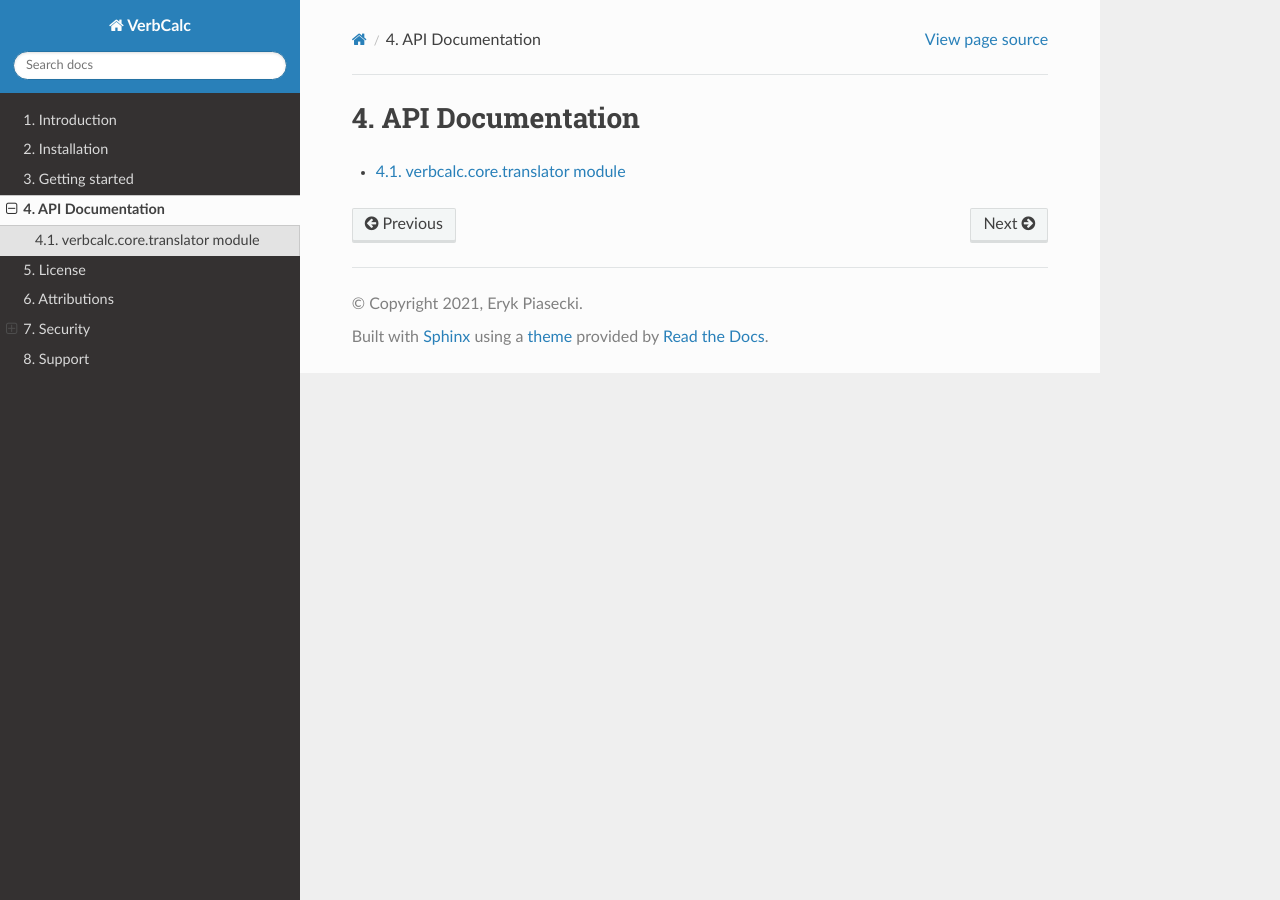
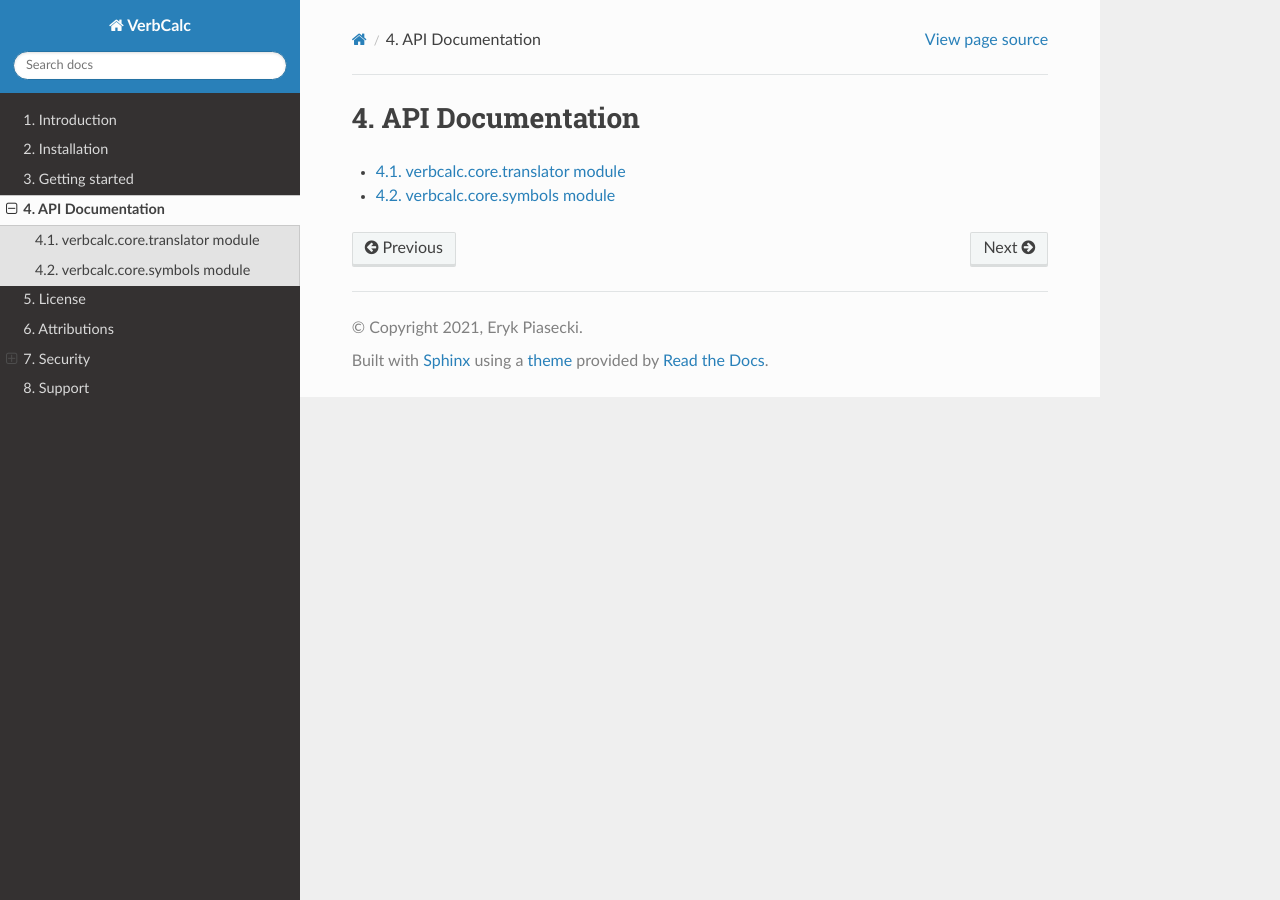
Before and after one commit to syedatif4118/VerbCalc, a Sphinx documentation site: the page built from doc/source/api_documentation.rst, in a window 1280 px wide. Built offline with Sphinx 7.4.7 and the Read the Docs theme 2.0.0, drawn with Linux system fonts in a browser that asks for light colours.

Commit message:
Added more documentation

```diff
--- a/doc/source/verbcalc.core.rst
+++ b/doc/source/verbcalc.core.rst
@@ -5,3 +5,11 @@
    :members:
    :undoc-members:
    :show-inheritance:
+
+verbcalc.core.symbols module
+-------------------------------
+
+.. automodule:: verbcalc.core.symbols
+   :members:
+   :undoc-members:
+   :show-inheritance:
```
